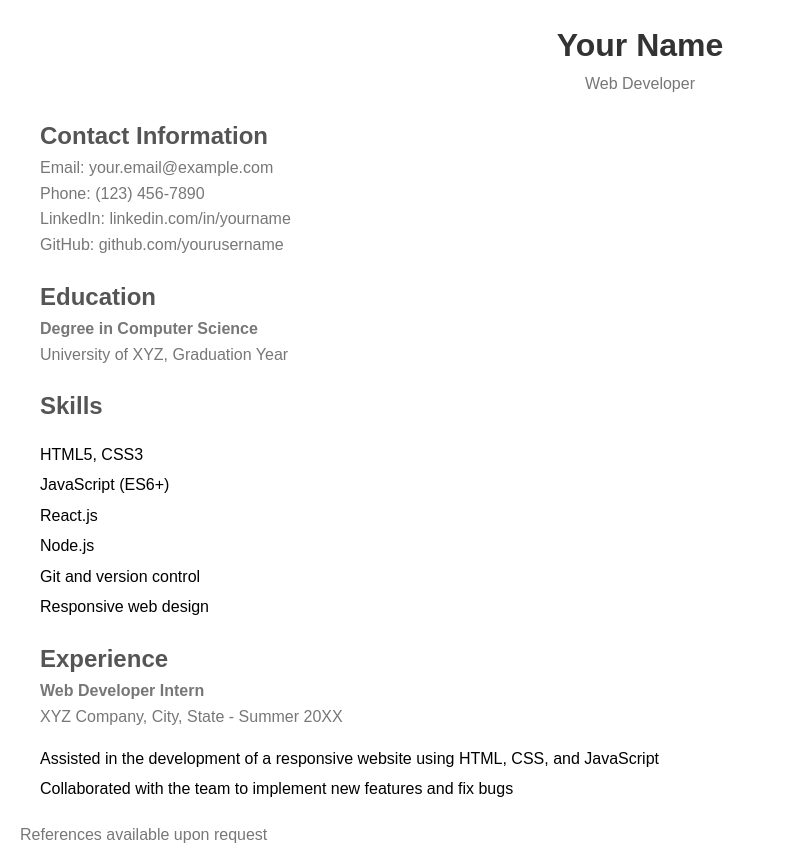
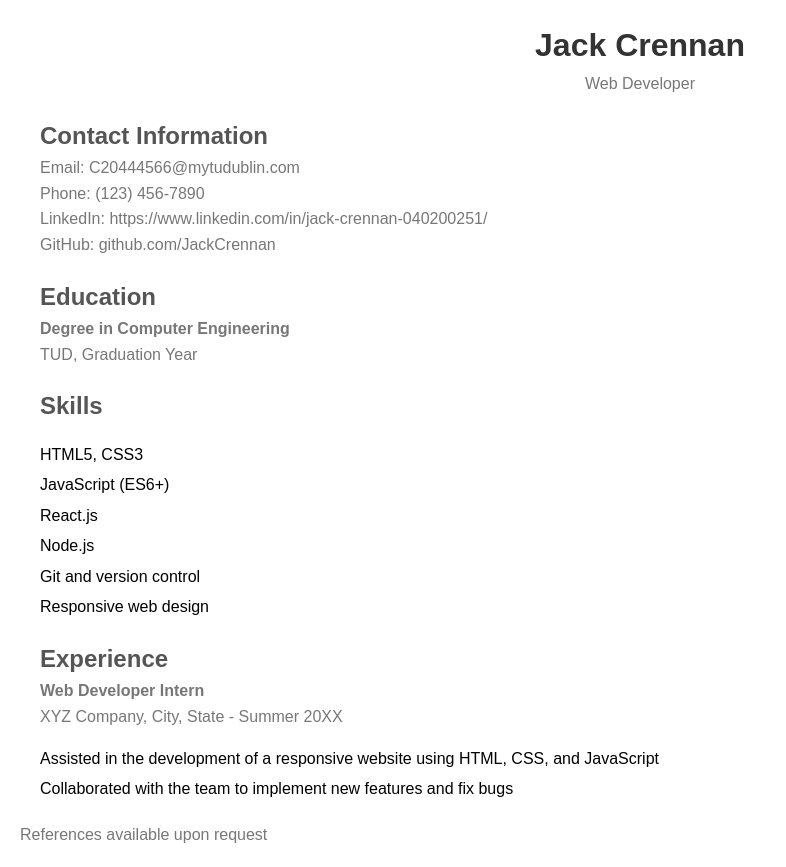
Before and after one commit to JackCrennan/my-first-static-web-app, a website: page src/index.html in a window 1280 px wide. Shown: the whole page, without its empty margins (0-786 px from the left). Drawn offline with Linux system fonts and the light colour scheme.

Commit message:
Update index.html

```diff
--- a/src/index.html
+++ b/src/index.html
@@ -3,7 +3,7 @@
 <head>
     <meta charset="UTF-8">
     <meta name="viewport" content="width=device-width, initial-scale=1.0">
-    <title>Your Name - Resume</title>
+    <title>JackCrennan - Resume</title>
     <style>
         body {
             font-family: Arial, sans-serif;
@@ -52,22 +52,22 @@
 <body>
 
     <header>
-        <h1>Your Name</h1>
+        <h1>Jack Crennan</h1>
         <p>Web Developer</p>
     </header>
 
     <section>
         <h2>Contact Information</h2>
-        <p>Email: your.email@example.com</p>
+        <p>Email: C20444566@mytudublin.com</p>
         <p>Phone: (123) 456-7890</p>
-        <p>LinkedIn: linkedin.com/in/yourname</p>
-        <p>GitHub: github.com/yourusername</p>
+        <p>LinkedIn: https://www.linkedin.com/in/jack-crennan-040200251/ </p>
+        <p>GitHub: github.com/JackCrennan</p>
     </section>
 
     <section>
         <h2>Education</h2>
-        <p><strong>Degree in Computer Science</strong></p>
-        <p>University of XYZ, Graduation Year</p>
+        <p><strong>Degree in Computer Engineering</strong></p>
+        <p>TUD, Graduation Year</p>
     </section>
 
     <section>
```
